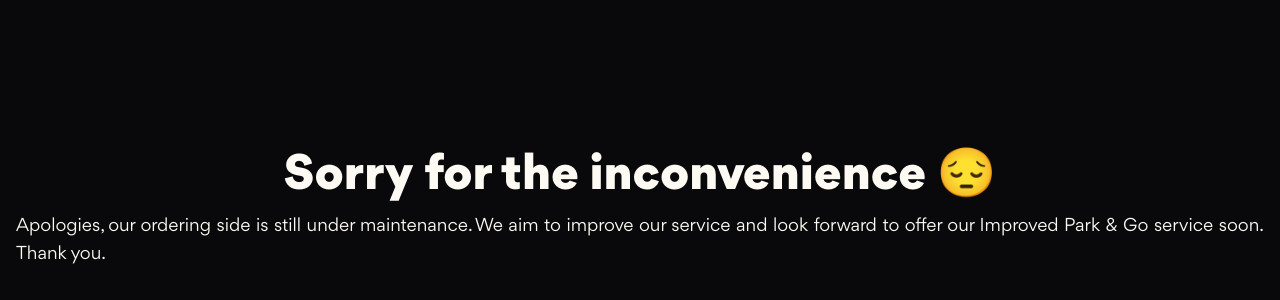
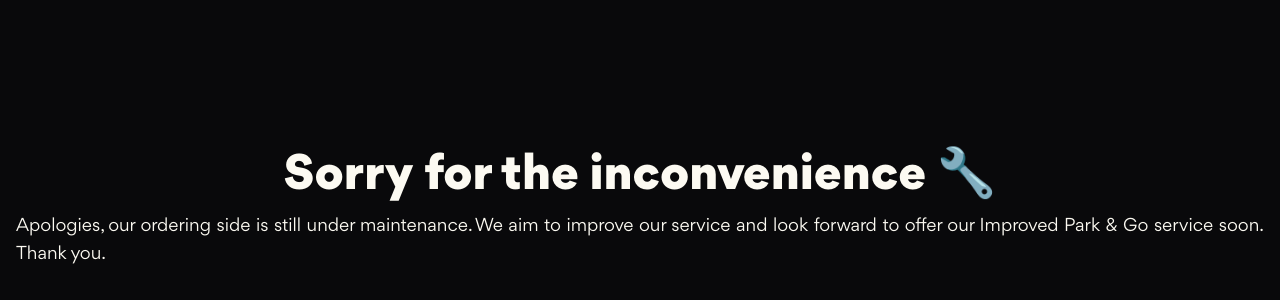
Before and after one commit to KyleCarlo/BFC-SanFrancisco-Binan, a Next.js app: page /sorry in a window 1280 px wide. Shown: the part 190-490 px from the top of the page. Built offline with nearby package versions, Linux system fonts and the light colour scheme.

Commit message:
temporary disabled

```diff
--- a/src/app/sorry/page.tsx
+++ b/src/app/sorry/page.tsx
@@ -1,7 +1,7 @@
 export default function SorryPage() {
   return (
     <div className="flex flex-col items-center justify-center h-screen p-4">
-      <h1 className="text-5xl font-bold">Sorry for the inconvenience 😔</h1>
+      <h1 className="text-5xl font-bold">Sorry for the inconvenience 🔧</h1>
       <p className="text-lg mt-3 text-justify">
         Apologies, our ordering side is still under maintenance. We aim to
         improve our service and look forward to offer our Improved Park & Go
```
